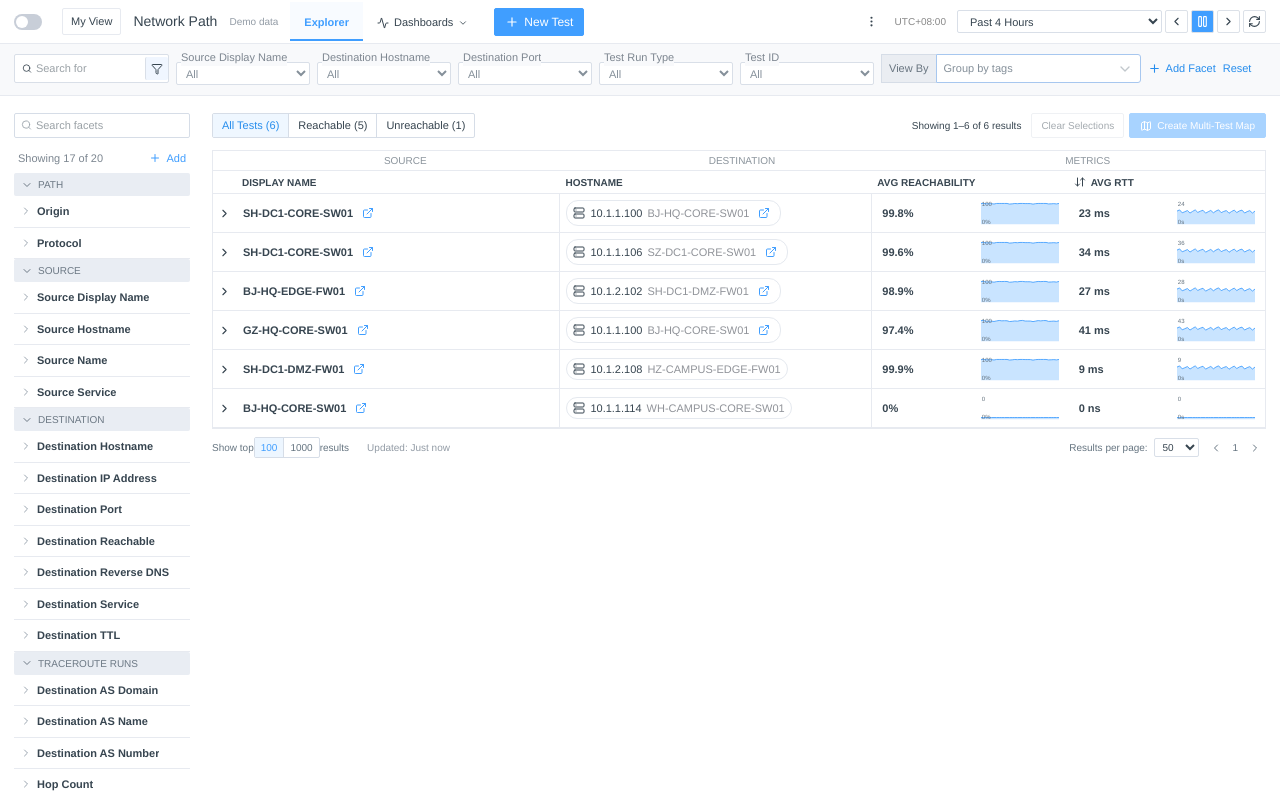
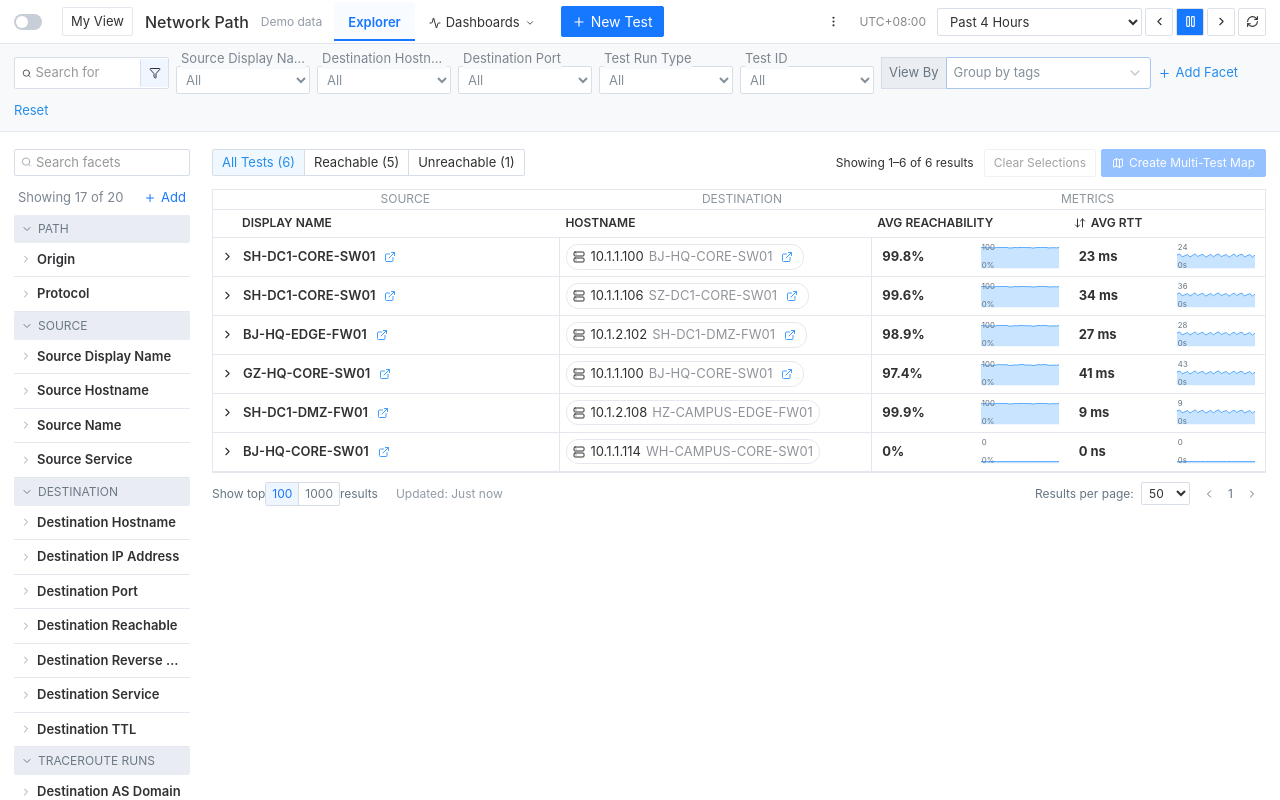
Before and after one commit to sabrina97606/netpath, a Next.js app: page /network-path in a window 1280 px wide. Built offline with nearby package versions, Linux system fonts and the light colour scheme.

Commit message:
Restyle NetPath and IP SLA to match DOOP platform look

```diff
--- a/app/network-path/network-path.css
+++ b/app/network-path/network-path.css
@@ -1,9 +1,9 @@
 .np-app {
-  --np-blue: #409eff;
-  --np-border: #e7eaf0;
-  --np-ink: #374550;
-  font-family: "Helvetica Neue", "PingFang SC", sans-serif;
-  font-size: 12px;
+  --np-blue: #1677ff;
+  --np-border: #e4e8ee;
+  --np-ink: #303133;
+  font-family: -apple-system, BlinkMacSystemFont, "Segoe UI", "PingFang SC", "Microsoft YaHei", "Helvetica Neue", Arial, sans-serif;
+  font-size: 14px;
   color: var(--np-ink);
   background: #fff;
   height: 100dvh;
@@ -55,15 +55,15 @@
   border-color: var(--np-blue);
 }
 .np-top {
-  height: 30px;
-  min-height: 30px;
-  background: #1e334f;
+  height: 44px;
+  min-height: 44px;
+  background: #14284b;
   color: #fff;
   display: flex;
   align-items: center;
-  gap: 15px;
-  padding: 0 12px;
-  font-size: 11px;
+  gap: 20px;
+  padding: 0 16px;
+  font-size: 13px;
 }
 .np-top span,
 .np-top-right,
@@ -75,7 +75,7 @@
 }
 .np-brand {
   font-weight: 500;
-  font-size: 12px;
+  font-size: 16px;
 }
 .np-top i {
   height: 13px;
@@ -91,7 +91,7 @@
   min-height: 0;
 }
 .np-nav {
-  width: 148px;
+  width: 200px;
   flex-shrink: 0;
   border-right: 1px solid var(--np-border);
   overflow: auto;
@@ -101,9 +101,9 @@
 }
 .np-nav > div > button {
   width: 100%;
-  height: 34px;
-  padding: 0 9px;
-  font-size: 11px;
+  height: 44px;
+  padding: 0 14px;
+  font-size: 14px;
   justify-content: flex-start;
   gap: 8px;
 }
@@ -123,19 +123,19 @@
 .np-subnav button {
   width: 100%;
   justify-content: flex-start;
-  padding: 0 24px;
-  height: 29px;
-  font-size: 11px;
+  padding: 0 36px;
+  height: 36px;
+  font-size: 14px;
 }
 .np-subnav button.active {
   color: var(--np-blue);
-  background: #f3f6fa;
+  background: #eef4fd;
   border-right: 2px solid var(--np-blue);
 }
 .np-nav footer {
   margin-top: auto;
   padding: 24px 15px 8px 45px;
-  font-size: 10px;
+  font-size: 12px;
   color: #888;
   display: flex;
   justify-content: space-between;
@@ -150,16 +150,19 @@
 .np-workspace-tabs {
   display: flex;
   align-items: center;
-  background: #e9ebf0;
-  height: 30px;
-  min-height: 30px;
-  font-size: 11px;
-  gap: 15px;
+  background: #e6e8ec;
+  height: 44px;
+  min-height: 44px;
+  font-size: 14px;
+  gap: 20px;
 }
 .np-workspace-tabs > span:first-child {
   background: #fff;
   color: var(--np-blue);
-  padding: 9px 12px;
+  padding: 0 14px;
+  align-self: stretch;
+  margin-top: 6px;
+  border-radius: 3px 3px 0 0;
 }
 .np-workspace-tabs > span,
 .np-workspace-tabs > a {
@@ -183,26 +186,26 @@
   border-bottom: 1px solid var(--np-border);
 }
 .np-module-header h1 {
-  font-size: 14px;
+  font-size: 16px;
   font-weight: 500;
   margin-left: 0;
   white-space: nowrap;
 }
 .np-module-header > span {
   color: #7b848d;
-  font-size: 11px;
+  font-size: 13px;
 }
 .np-module-header > strong {
   height: 39px;
   display: flex;
   align-items: center;
   border-bottom: 2px solid var(--np-blue);
-  font-size: 11px;
+  font-size: 13px;
   font-weight: 600;
 }
 .np-demo {
   margin-left: 0;
-  font-size: 10px;
+  font-size: 12px;
   color: #929ba5;
 }
 .np-module-tabs {
@@ -220,7 +223,7 @@
 .np-module-tabs > div > button {
   position: relative;
   padding: 8px 14px 4px;
-  font-size: 11px;
+  font-size: 13px;
   border-bottom: 2px solid transparent;
 }
 .np-module-tabs > div > button.active {
@@ -234,7 +237,7 @@
   top: 1px;
   left: 14px;
   color: #a36cdf;
-  font-size: 8px;
+  font-size: 10px;
   line-height: 8px;
 }
 .np-module-tabs .np-new-label {
@@ -264,20 +267,20 @@
   gap: 12px;
   margin-left: auto;
   min-height: 35px;
-  font-size: 11px;
+  font-size: 13px;
 }
 .np-app .np-my-view {
   padding: 4px 8px;
   border: 1px solid var(--np-border);
   border-radius: 2px;
-  font-size: 11px;
+  font-size: 13px;
   white-space: nowrap;
   flex-shrink: 0;
 }
 .np-icon {
-  min-width: 23px;
-  width: 23px;
-  height: 23px;
+  min-width: 28px;
+  width: 28px;
+  height: 28px;
   flex-shrink: 0;
   border-radius: 2px;
 }
@@ -292,12 +295,12 @@
   align-items: center;
 }
 .np-timebar > span {
-  font-size: 10px;
+  font-size: 12px;
   color: #888;
   margin-right: 8px;
 }
 .np-timebar select {
-  height: 23px;
+  height: 28px;
   width: 205px;
   padding: 0 8px;
 }
@@ -321,14 +324,14 @@
   background: #fff;
   width: 155px;
   padding-left: 7px;
-  height: 29px;
+  height: 32px;
 }
 .np-search input {
   border: 0;
   width: 100%;
   padding: 4px;
   background: transparent;
-  font-size: 11px;
+  font-size: 13px;
 }
 .np-search .np-icon {
   border-left: 1px solid #d9dfe8;
@@ -337,8 +340,8 @@
 .np-filter {
   position: relative;
   width: 134px;
-  padding-top: 10px;
-  font-size: 11px;
+  padding-top: 14px;
+  font-size: 13px;
 }
 .np-filter > span {
   position: absolute;
@@ -353,39 +356,39 @@
 }
 .np-filter select {
   width: 100%;
-  height: 23px;
+  height: 28px;
   padding: 0 5px;
   color: #85909a;
 }
 .np-app .np-blue-link {
   color: #268ded;
-  font-size: 11px;
+  font-size: 13px;
 }
 .np-view-options {
   display: flex;
   align-items: center;
   flex-shrink: 0;
-  font-size: 11px;
+  font-size: 13px;
 }
 .np-view-options > span {
   background: #eaedf2;
   border: 1px solid #d6dde7;
   border-right: 0;
   padding: 0 7px;
-  height: 29px;
+  height: 32px;
   display: flex;
   align-items: center;
   color: #697580;
 }
 .np-app .np-view-trigger {
-  height: 29px;
+  height: 32px;
   width: 205px;
   justify-content: space-between;
   text-align: left;
   padding: 0 7px;
   border: 1px solid #a7c7ef;
   border-radius: 0 3px 3px 0;
-  font-size: 11px;
+  font-size: 13px;
   color: #85909a;
   background: #fff;
   box-shadow: none;
@@ -395,11 +398,11 @@
   color: #405364;
   border: 1px solid #d6dde7;
   border-radius: 3px;
-  font-size: 11px;
+  font-size: 13px;
   max-width: calc(100vw - 20px);
 }
 .np-view-menu [role="option"] {
-  font-size: 11px;
+  font-size: 13px;
   overflow-wrap: anywhere;
   white-space: normal;
 }
@@ -417,7 +420,7 @@
   padding: 3px 9px;
   border-right: 1px solid #d6dde7;
   white-space: nowrap;
-  font-size: 11px;
+  font-size: 13px;
 }
 .np-segment button:last-child {
   border-right: 0;
@@ -455,7 +458,7 @@
 .np-facet-search input {
   border: 0;
   width: 100%;
-  font-size: 11px;
+  font-size: 13px;
 }
 .np-facet-meta {
   display: flex;
@@ -463,7 +466,7 @@
   justify-content: space-between;
   padding: 12px 4px 7px;
   color: #7c8690;
-  font-size: 11px;
+  font-size: 13px;
 }
 .np-facet-meta button {
   color: var(--np-blue);
@@ -471,10 +474,10 @@
 .np-app .np-facet-group {
   background: #e9edf3;
   border-radius: 2px;
-  height: 23px;
+  height: 28px;
   width: 100%;
   justify-content: flex-start;
-  font-size: 10px;
+  font-size: 12px;
   color: #6c7884;
   padding: 0 7px;
 }
@@ -482,7 +485,7 @@
   width: 100%;
   padding: 7px 6px;
   border-bottom: 1px solid var(--np-border);
-  font-size: 11px;
+  font-size: 13px;
   justify-content: flex-start;
   font-weight: 600;
   text-align: left;
@@ -504,7 +507,7 @@
   display: flex;
   width: 100%;
   justify-content: space-between;
-  font-size: 10px;
+  font-size: 12px;
   padding: 5px;
   text-align: left;
   overflow-wrap: anywhere;
@@ -521,8 +524,8 @@
   align-items: center;
   gap: 5px;
   margin-bottom: 12px;
-  min-height: 23px;
-  font-size: 10px;
+  min-height: 28px;
+  font-size: 12px;
   flex-wrap: wrap;
 }
 .np-results-toolbar > span {
@@ -540,7 +543,7 @@
   display: grid;
   grid-template-columns: 24px 32% 32% 1fr;
   color: #8b949c;
-  font-size: 10px;
+  font-size: 12px;
   border-bottom: 1px solid var(--np-border);
   height: 20px;
   align-items: center;
@@ -555,8 +558,8 @@
   align-items: center;
 }
 .np-group-header {
-  height: 23px;
-  font-size: 10px;
+  height: 28px;
+  font-size: 12px;
   font-weight: 600;
   border-bottom: 1px solid var(--np-border);
 }
@@ -568,7 +571,7 @@
 .np-group-row {
   min-height: 39px;
   border-bottom: 1px solid var(--np-border);
-  font-size: 11px;
+  font-size: 13px;
 }
 .np-group-row > button:not(:first-child) {
   border-right: 1px solid var(--np-border);
@@ -594,7 +597,7 @@
 }
 .np-ci-name {
   color: #909399;
-  font-size: 11px;
+  font-size: 13px;
 }
 .np-metric {
   display: flex;
@@ -604,7 +607,7 @@
   padding: 3px 10px;
 }
 .np-metric strong {
-  font-size: 11px;
+  font-size: 13px;
   white-space: nowrap;
 }
 .np-spark {
@@ -613,7 +616,7 @@
   flex-shrink: 0;
 }
 .np-spark text {
-  font-size: 7px;
+  font-size: 9px;
   fill: #64727e;
 }
 .np-expanded {
@@ -630,14 +633,14 @@
   gap: 6px;
 }
 .np-test-header {
-  font-size: 10px;
+  font-size: 12px;
   height: 22px;
   font-weight: 600;
   background: #f4f6f8;
 }
 .np-test-row {
   min-height: 39px;
-  font-size: 11px;
+  font-size: 13px;
   border-top: 1px solid var(--np-border);
 }
 .np-test-row > input {
@@ -664,7 +667,7 @@
 .np-tags > span {
   background: #edf0f5;
   color: #51637f;
-  font-size: 10px;
+  font-size: 12px;
   padding: 0 3px;
   white-space: nowrap;
   overflow: hidden;
@@ -677,14 +680,14 @@
   border: 1px solid #d6dde7;
   background: white;
   padding: 0 3px;
-  font-size: 10px;
+  font-size: 12px;
 }
 .np-protocol {
   justify-self: start;
   background: #eef1f6;
   color: #506780;
   padding: 0 3px;
-  font-size: 10px;
+  font-size: 12px;
 }
 .np-test-row .np-metric {
   padding: 3px;
@@ -702,7 +705,7 @@
   align-items: center;
   padding-top: 7px;
   gap: 5px;
-  font-size: 10px;
+  font-size: 12px;
   color: #667581;
 }
 .np-pagination > div {
@@ -712,7 +715,7 @@
 }
 .np-pagination .np-segment button {
   padding: 2px 6px;
-  font-size: 10px;
+  font-size: 12px;
 }
 .np-pagination .np-segment button.active {
   background: #edf6ff;
@@ -744,20 +747,20 @@
   background: #edf6ff;
   color: #247bb8;
   padding: 3px 14px;
-  font-size: 11px;
+  font-size: 13px;
 }
 .np-secondary {
   padding: 20px;
   overflow: auto;
 }
 .np-secondary h2 {
-  font-size: 15px;
+  font-size: 16px;
   font-weight: 500;
   margin-bottom: 20px;
 }
 .np-secondary h3,
 .np-detail-body h3 {
-  font-size: 12px;
+  font-size: 14px;
   font-weight: 600;
   margin: 24px 0 12px;
 }
@@ -781,7 +784,7 @@
 }
 .np-config-header {
   background: #f8f9fb;
-  font-size: 10px;
+  font-size: 12px;
 }
 .np-config-row .np-source-link {
   display: block;
@@ -810,7 +813,7 @@
 }
 .np-as-table > div:first-child {
   background: #f8f9fb;
-  font-size: 10px;
+  font-size: 12px;
 }
 .np-dashboard-stats {
   display: grid;
@@ -879,7 +882,7 @@
 }
 .np-drawer > header small {
   color: #929ba5;
-  font-size: 10px;
+  font-size: 12px;
 }
 .np-drawer h2 {
   font-size: 20px;
@@ -925,7 +928,7 @@
   align-items: center;
   gap: 8px;
   flex-wrap: wrap;
-  font-size: 11px;
+  font-size: 13px;
 }
 .np-detail-stats {
   display: grid;
@@ -942,7 +945,7 @@
 }
 .np-detail-stats span {
   color: #8d97a1;
-  font-size: 10px;
+  font-size: 12px;
 }
 .np-detail-stats strong {
   font-size: 21px;
@@ -955,7 +958,7 @@
 .np-route-name {
   display: flex;
   justify-content: space-between;
-  font-size: 11px;
+  font-size: 13px;
 }
 .np-path-nodes {
   display: grid;
@@ -970,7 +973,7 @@
   flex-direction: column;
   align-items: center;
   gap: 6px;
-  font-size: 10px;
+  font-size: 12px;
 }
 .np-hop-icon {
   width: 43px;
@@ -1005,17 +1008,17 @@
   padding: 10px 6px;
   border-bottom: 1px solid var(--np-border);
   gap: 5px;
-  font-size: 11px;
+  font-size: 13px;
 }
 .np-hops-table > div:first-child {
   background: #f8f9fb;
-  font-size: 10px;
+  font-size: 12px;
 }
 .np-detail-tags {
   display: flex;
   flex-wrap: wrap;
   gap: 7px;
-  font-size: 11px;
+  font-size: 13px;
 }
 .np-detail-tags span {
   background: #eef1f6;
@@ -1072,7 +1075,7 @@
     padding: 0 8px;
   }
   .np-brand {
-    font-size: 10px;
+    font-size: 12px;
   }
   .np-top > svg,
   .np-top > span,
@@ -1083,7 +1086,7 @@
   }
   .np-top-right {
     gap: 8px;
-    font-size: 9px;
+    font-size: 11px;
   }
   .np-nav {
     display: none;
@@ -1096,7 +1099,7 @@
     min-height: 45px;
   }
   .np-module-header h1 {
-    font-size: 12px;
+    font-size: 14px;
     margin-left: 0;
   }
   .np-module-header > span {
@@ -1114,14 +1117,14 @@
   }
   .np-module-tabs > div > button {
     padding: 12px 7px 7px;
-    font-size: 10px;
+    font-size: 12px;
   }
   .np-module-tabs small {
     left: 7px;
     top: 2px;
   }
   .np-module-tabs > .np-primary {
-    font-size: 10px;
+    font-size: 12px;
     padding: 4px 5px;
   }
   .np-viewbar {
@@ -1141,7 +1144,7 @@
     width: 120px;
   }
   .np-timebar > span {
-    font-size: 9px;
+    font-size: 11px;
   }
   .np-filterbar {
     padding: 10px 8px;
@@ -1164,10 +1167,10 @@
     display: none;
   }
   .np-results-toolbar {
-    font-size: 10px;
+    font-size: 12px;
   }
   .np-results-toolbar > .np-primary {
-    font-size: 10px;
+    font-size: 12px;
   }
   .np-pagination {
     flex-wrap: wrap;
@@ -1202,20 +1205,20 @@
     font-size: 18px;
   }
   .np-detail-source {
-    font-size: 10px;
+    font-size: 12px;
   }
   .np-hop {
-    font-size: 9px;
+    font-size: 11px;
   }
   .np-hop-arrow {
     right: -15px;
   }
   .np-hops-table > div {
     grid-template-columns: 30px 1fr 50px 70px;
-    font-size: 10px;
+    font-size: 12px;
   }
   .np-app .np-notice {
-    font-size: 10px;
+    font-size: 12px;
   }
 }
 @media (prefers-reduced-motion: reduce) {
```
Also changed, not shown: app/ip-sla/ip-sla.css (+12 -12 lines).
